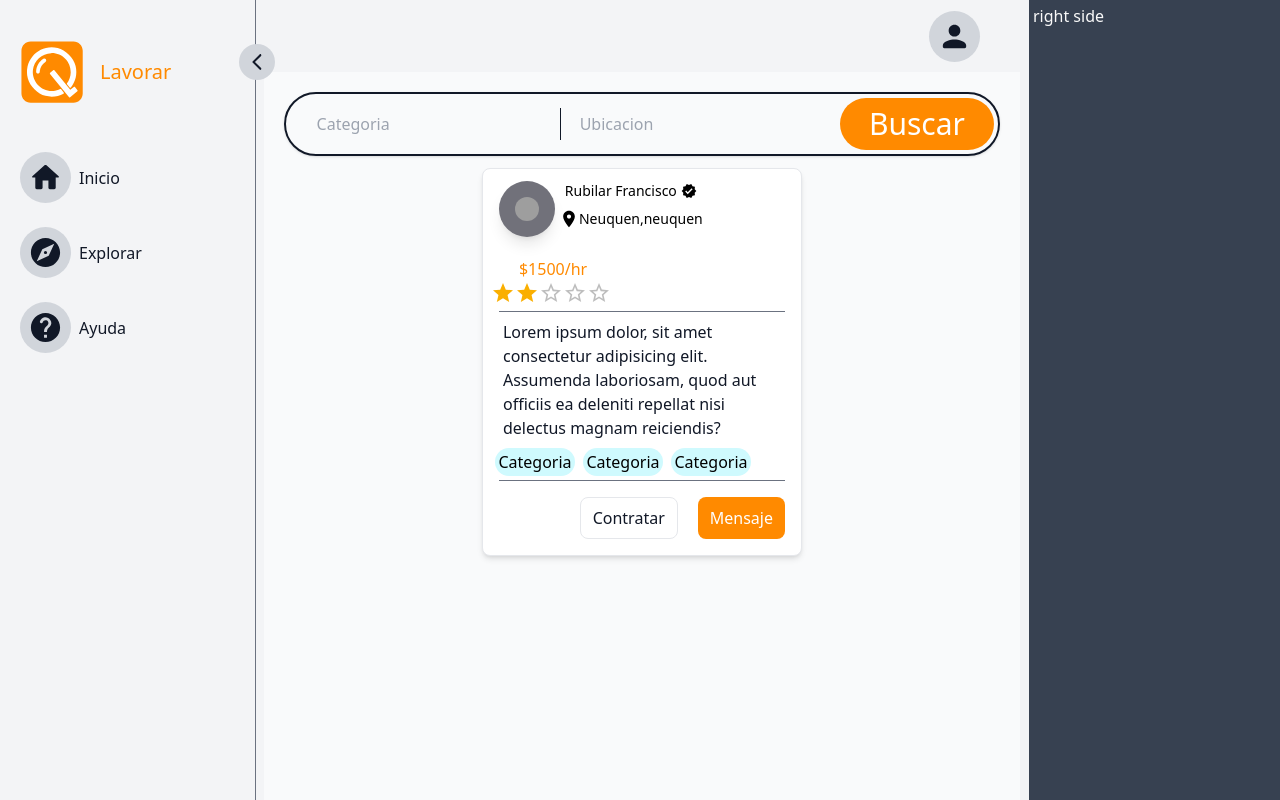
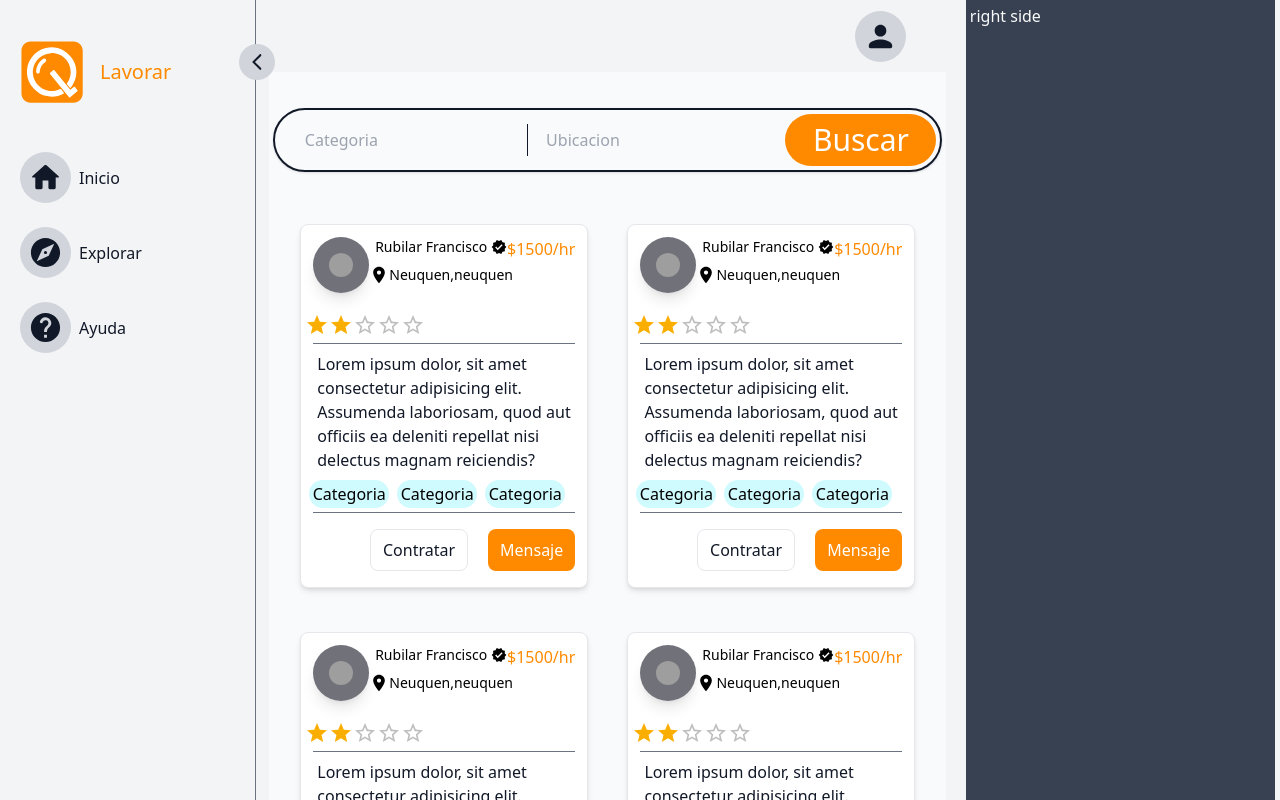
Before and after one commit to lavorar/lavorarFireBase, a React (Vite) app: page / in a window 1280 px wide. Shown: the top 800 px of the page. Built offline with nearby package versions, Linux system fonts and the light colour scheme; no server answers; grey boxes are pictures that could not be loaded.

Commit message:
cards responsives flex box

```diff
--- a/src/components/Home.jsx
+++ b/src/components/Home.jsx
@@ -21,9 +21,21 @@ export function Home() {
 
   if (loading) return <h1>Loading...</h1>;
   return (
-    <div className="flex flex-col  items-center w-full p-5 bg-gray-50 dark:bg-gray-700 text-black">
+    <div className="flex flex-col  items-center w-full p-1 bg-gray-50 dark:bg-gray-700 text-black">
       <HomeSearchBar />
-      <Card />
+      <div className="mt-10 flex flex-wrap justify-evenly gap-4 lg:gap-8 w-full lg:px-5">
+        <Card />
+        <Card />
+        <Card />
+        <Card />
+        <div className="hidden xl:block">
+          <Card />
+        </div>
+        <div className="hidden xl:block">
+          <Card />
+        </div>
+
+      </div>
     </div>
   );
 }
--- a/src/components/layout/elements/Card.jsx
+++ b/src/components/layout/elements/Card.jsx
@@ -6,28 +6,30 @@ import ButtonCard from "./ButtonCard";
 
 const Card = (props) => {
   return (
-    <div className="inline-block mt-3 overflow-ellipsis w-full max-w-xs bg-white rounded-lg border border-gray-200 shadow-md ">
+    <div className="inline-block mt-3  overflow-ellipsis w-72 bg-white rounded-lg border border-gray-200 shadow-md ">
 
-      <div className="flex flex-col mx-2 pb-2 mt-3">
-        <div className="flex flex-wrap flex-row mx-2">
+      <div className="flex flex-col  mx-1 pb-2 mt-3">
+        <div className="flex  justify-between  mx-2">
+          <div className="flex flex-row">
             <img
               className="mb-5 w-14 h-14 p-4 rounded-full shadow-lg bg-zinc-500 "
               src="logo.png"
               alt="img"
             />
+
             <div className="flex flex-col">
-            <div className="flex justify-center pl-1 text-sm">
+              <div className="flex justify-center text-sm">
                 Rubilar Francisco
                 <VerifiedIcon fontSize="small" className="pl-1" />
               </div>
-            <div className="flex justify-between pl-1 pt-2">
+              <div className="flex justify-between pt-2">
                 <LocationOnIcon fontSize="small" /> <div className="text-sm">Neuquen,neuquen</div>
               </div>
             </div>
-            <div className="flex justify-end pl-5  text-orange-brand ">
+          </div>
+          <div className="flex pb-2 text-orange-brand ">
             $1500/hr
           </div>
-
         </div>
 
         <Rating />
--- a/src/components/layout/elements/HomeSearchBar.jsx
+++ b/src/components/layout/elements/HomeSearchBar.jsx
@@ -2,7 +2,7 @@ import React from 'react'
 
 const HomeSearchBar = props => {
     return (
-        <form className='max-w-5xl h-40 md:h-auto w-full'>
+        <form className='max-w-5xl mt-8 h-40 md:h-auto w-full'>
             <div className="inline-flex md:flex-row gap-y-2 flex-col items-center text-gray-300 justify-between p-5 md:pl-5 md:pr-1 shadow md:border-2 h-full md:h-16 w-full py-1 md:rounded-full border-gray-900 dark:border-gray-200" >
                 <div className='flex justify-center w-full md:w-1/2 h-full md:h-[60%] border-gray-900 rounded-full dark:border-white-ghost border md:border-0 md:rounded-none md:border-r md:mr-2 text-black dark:text-white-ghost' >
                     <input className='w-11/12 overflow-clip h-full  bg-transparent outline-none ' placeholder='Categoria' />
@@ -10,7 +10,7 @@ const HomeSearchBar = props => {
                 <div className='flex justify-center md:border-0 md:rounded-none w-full md:w-1/2 h-full md:h-[60%] border-gray-900 rounded-full dark:border-white-ghost border md:mr-2 text-black dark:text-white-ghost' >
                     <input className='w-11/12 overflow-clip h-full  bg-transparent outline-none ' placeholder='Ubicacion' />
                 </div>
-                <div className="flex space-x-12 items-center w-1/2 justify-center h-full ml-2 md:w-52 bg-orange-brand rounded-full">
+                <div className="flex space-x-12 items-center w-2/3 justify-center h-full ml-2 md:w-52 bg-orange-brand rounded-full">
                     <button type='submit' className=" text-3xl font-medium text-white">Buscar</button>
                 </div>
 
--- a/src/components/layout/footer/NavMobile.jsx
+++ b/src/components/layout/footer/NavMobile.jsx
@@ -9,7 +9,7 @@ import PersonRoundedIcon from '@mui/icons-material/PersonRounded';
 import NotificationsRoundedIcon from '@mui/icons-material/NotificationsRounded';
 const NavMobile = props => {
     return (
-        <nav className="bg-gray-50 dark:bg-gray-700 px-2 sm:px-4 py-2.5 fixed md:hidden w-full z-10 bottom-0">
+        <nav className="bg-gray-50 dark:bg-gray-900 px-2 sm:px-4 py-2.5 fixed md:hidden w-full z-10 bottom-0">
             <div className="container flex flex-wrap justify-between items-center mx-auto px-2">
                 <div className='group'>
                     <IconWithButton>
--- a/src/components/layout/sidebar/SideBar.jsx
+++ b/src/components/layout/sidebar/SideBar.jsx
@@ -37,7 +37,7 @@ const SideBar = (props) => {
     ];
 
     return (
-        <div className="flex md:flex-row bg-gray-100 dark:bg-gray-900">
+        <div className="flex md:flex-row  bg-gray-100 dark:bg-gray-900">
             <div
                 className={` ${open ? "w-64" : "w-24 "
                     } hidden md:flex  flex-col bg-transparent border-0 border-r border-gray-500 dark:border-gray-100 dark:bg-gray-900 text-gray-900 dark:text-white-ghost h-full p-3 z-20 fixed pt-8  duration-300`}
@@ -95,8 +95,8 @@ const SideBar = (props) => {
                     ))}
                 </ul>
             </div>
-            <div className={`${open ? 'md:pl-64' : 'md:pl-24'} flex flex-row p-2 md:p-0  duration-300 w-full md:ml-2 h-auto  md:flex-1 `}>
-                <div className="w-9/12">
+            <div className={`${open ? 'md:pl-64' : 'md:pl-24'} flex flex-row justify-around  p-2 md:p-0  duration-300 w-full md:ml-2 h-auto  md:flex-1 `}>
+                <div className="w-full md:w-11/12 xl:w-4/6 ">
                     <Header>
 
                     </Header>
@@ -104,7 +104,7 @@ const SideBar = (props) => {
 
                 </div>
                 {/* <AppHeader /> */}
-                <div className={'w-3/12  h-auto bg-gray-700 text-white-ghost ml-2 p-1 border-l border-gray-100'} >
+                <div className={'lg:w-[310px] hidden lg:block  h-auto bg-gray-700 text-white-ghost ml-2 p-1 border-l border-gray-100'} >
                     right side
                 </div>
             </div>
```
Lines whose indentation alone changed are shown as unchanged.
